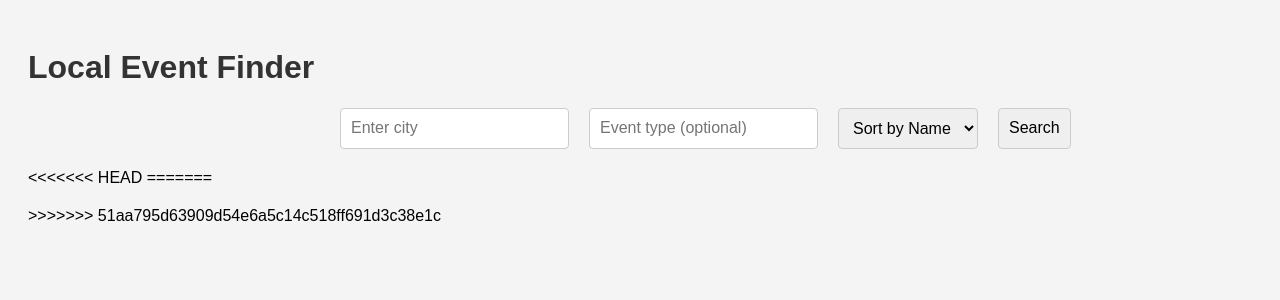
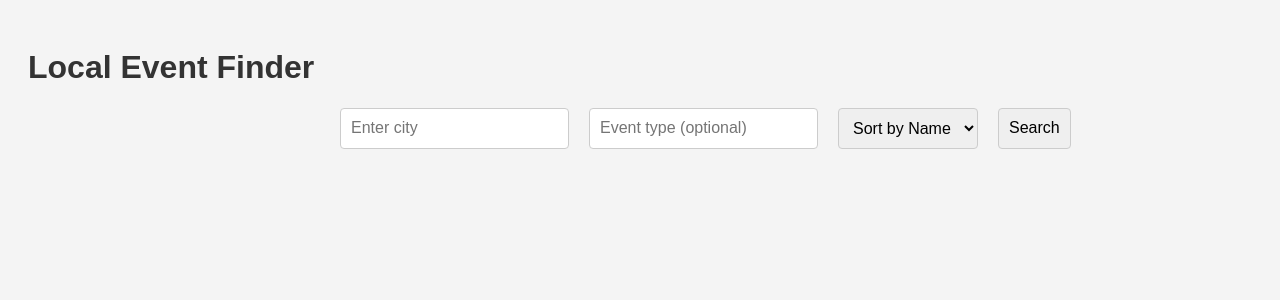
Before and after one commit to JmugishaKa/Myevent_finder_app, a Flask app: page / in a window 1280 px wide. Shown: the top 300 px of the page. Run offline with Flask 3, Linux system fonts and the light colour scheme.

Commit message:
Remove merge conflict markers from app.py and index.html

```diff
--- a/templates/index.html
+++ b/templates/index.html
@@ -16,7 +16,6 @@
         </select>
         <button type="submit">Search</button>
     </form>
-<<<<<<< HEAD
     {% if error %}
         <p class="error">{{ error }}</p>
     {% endif %}
@@ -28,7 +27,6 @@
         {% endfor %}
         </ul>
     {% endif %}
-=======
     <div id="results">
         {% if error %}
             <p class="error">{{ error }}</p>
@@ -42,7 +40,6 @@
             </ul>
         {% endif %}
     </div>
->>>>>>> 51aa795d63909d54e6a5c14c518ff691d3c38e1c
     <script src="{{ url_for('static', filename='js/script.js') }}"></script>
 </body>
 </html>
```
